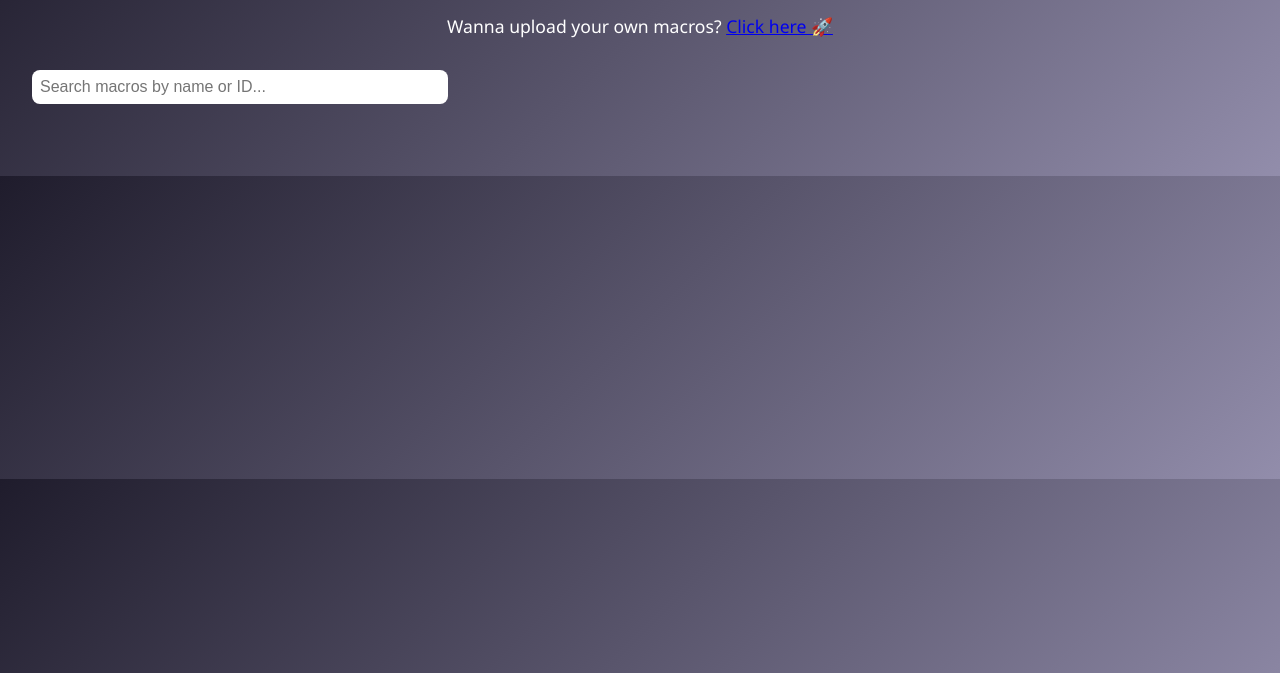
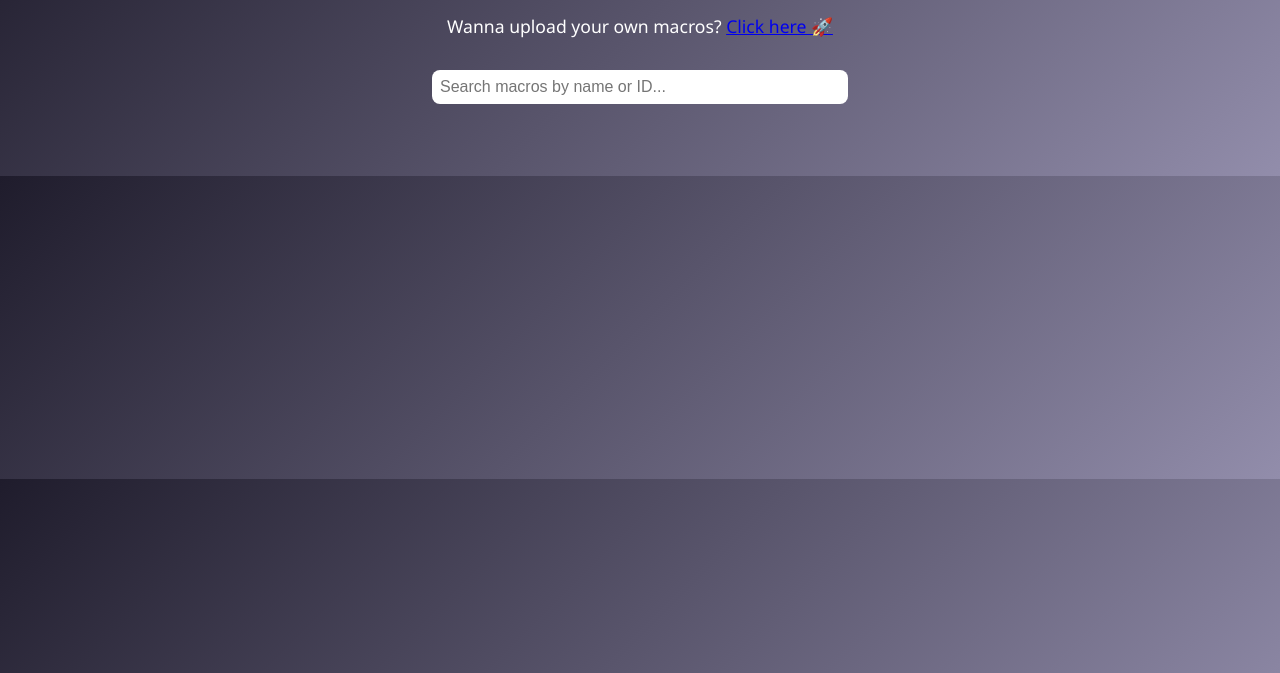
Before and after one commit to Gd-Macro-Hub/macro-hub, a plain HTML site: page index.html in a window 1280 px wide. Shown: the part 127-800 px from the top of the page. Drawn offline with Linux system fonts and the light colour scheme.

Commit message:
does this work?

```diff
--- a/Main/macro-config/index.json
+++ b/Main/macro-config/index.json
@@ -1 +1,3 @@
-["abc123.json"]
+[
+  "abc123.json"
+]
--- a/index.html
+++ b/index.html
@@ -6,7 +6,7 @@
   <link rel="stylesheet" href="assets/css/style.css" />
 </head>
 <body>
-  <h1>🌌 Macro Hub</h1>
+  <h1 style="text-align: center;">🌌 Macro Hub</h1>
 
   <!-- Centered Google Forms link -->
   <div style="text-align: center; margin-bottom: 2rem;">
@@ -16,13 +16,15 @@
     </p>
   </div>
 
-  <!-- Search Bar -->
-  <input
-    type="text"
-    id="search"
-    placeholder="Search macros by name or ID..."
-    style="width: 400px; max-width: 90%; padding: 0.5rem; font-size: 1rem; border-radius: 8px; border: none; margin-bottom: 2.5rem;"
-  />
+  <!-- Centered Search Bar -->
+  <div style="text-align: center; margin-bottom: 2.5rem;">
+    <input
+      type="text"
+      id="search"
+      placeholder="Search macros by name or ID..."
+      style="width: 400px; max-width: 90%; padding: 0.5rem; font-size: 1rem; border-radius: 8px; border: none;"
+    />
+  </div>
 
   <!-- Macro list container -->
   <div id="macroList" class="card-container"></div>
```
